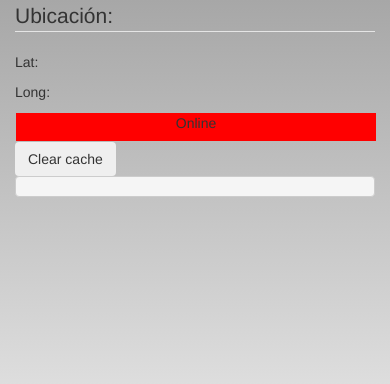
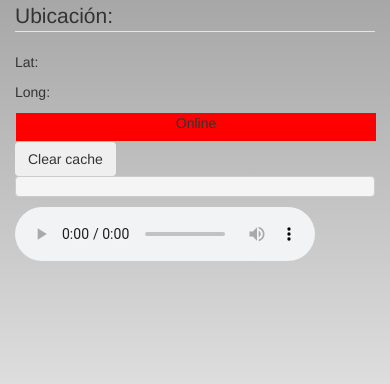
Before and after one commit to Satyam/seguimiento, a website with bundled scripts: page www/index.html in a window 390 px wide. Built offline with nearby package versions, Linux system fonts and the light colour scheme.

Commit message:
test to play audio

```diff
--- a/www/index.html
+++ b/www/index.html
@@ -65,6 +65,7 @@
         <button class="btn" id="clearCache">Clear cache</button>
 
         <pre id="msg"></pre>
+        <audio src="05 - Ilia's Theme.mp3" autoplay="true" controls="true" />
       </div>
     </div>
   </div>
```
Also changed, not shown: 1 other file.
